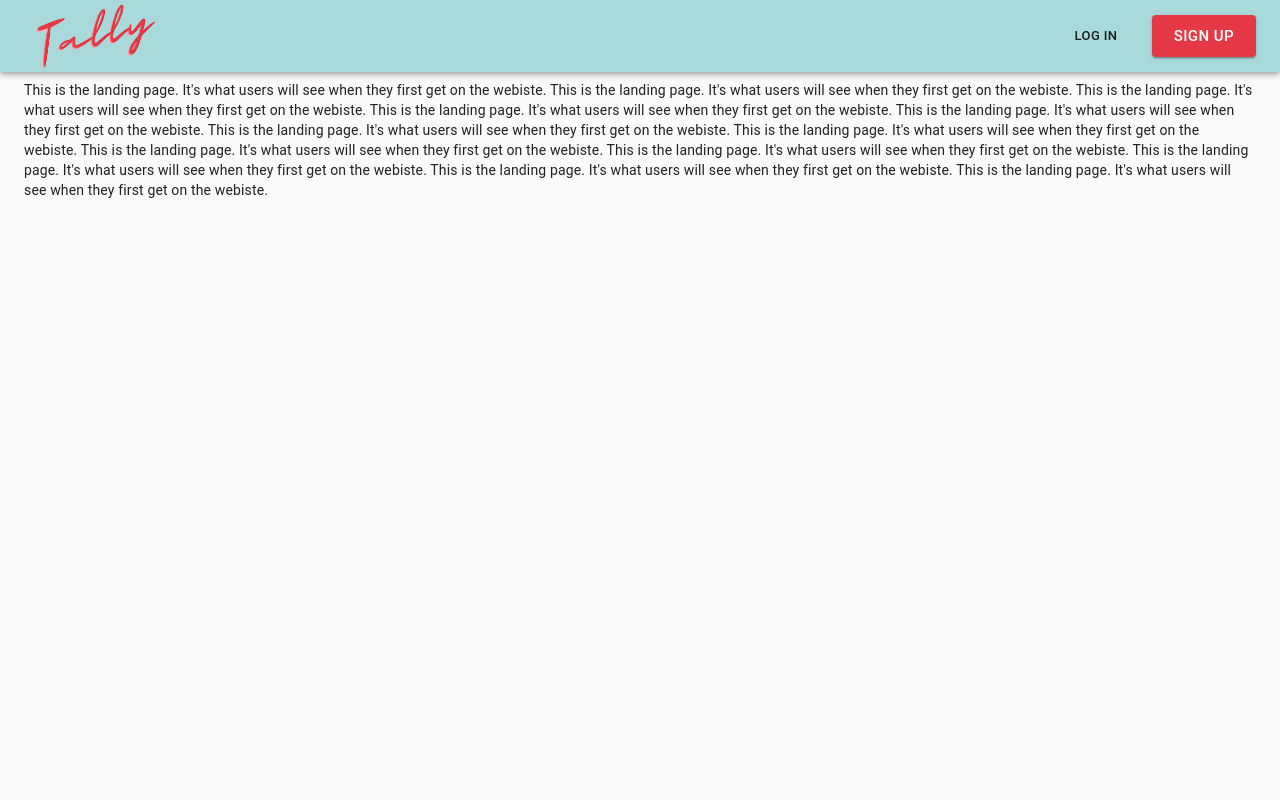
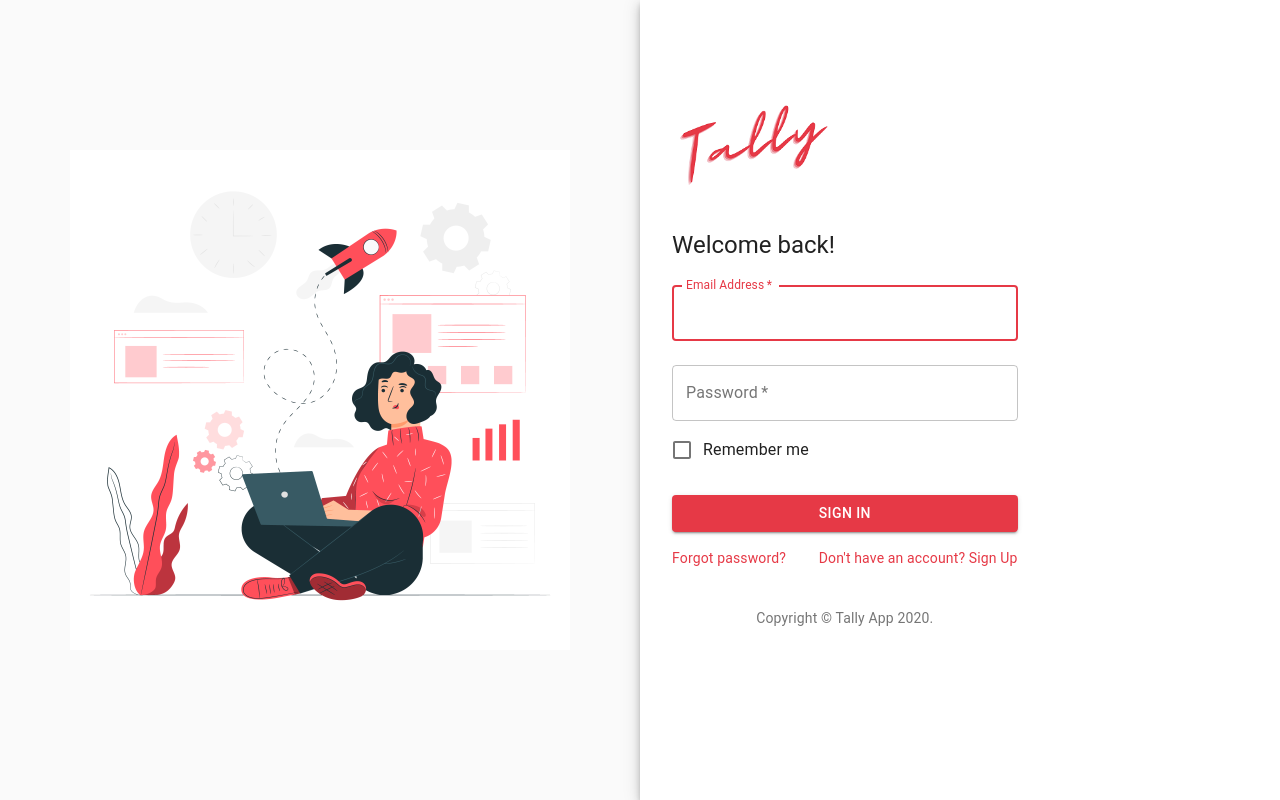
Before and after one commit to awalemandi/tally, a React (Create React App) app: page /login in a window 1280 px wide. Built offline with nearby package versions, Linux system fonts and the light colour scheme.

Commit message:
built login/signup and landing

```diff
--- a/src/App.tsx
+++ b/src/App.tsx
@@ -1,18 +1,37 @@
 import React from 'react';
-import { BrowserRouter } from 'react-router-dom';
+import {
+	BrowserRouter,
+	Switch,
+	Route,
+	Link
+} from 'react-router-dom';
 import Home from './components/pages/Home';
-import SignIn from './components/pages/SignIn';
+import LogIn from './components/pages/LogIn';
 import LandingPage from './components/pages/LandingPage';
 import { SignUp } from './components/pages/SignUp';
+
 
 function App() {
 	return (
 		<BrowserRouter>
 			<div className='App'>
-				<LandingPage />
-				{/* <SignUp/> */}
-				{/* <SignIn /> */}
-				{/* <Home /> */}
+				<Switch>
+					<Route exact path='/'>
+						<LandingPage />
+					</Route>
+					<Route exact path='/signup'>
+						<SignUp />
+					</Route>
+					<Route exact path='/login'>
+						<LogIn/>
+					</Route>
+					<Route exact path='/home'>
+						<Home />
+					</Route>
+					{/* <SignUp/> */}
+					{/* <SignIn /> */}
+					{/* <Home /> */}
+				</Switch>
 			</div>
 		</BrowserRouter>
 	);
--- a/src/components/pages/LandingPage.tsx
+++ b/src/components/pages/LandingPage.tsx
@@ -10,8 +10,16 @@ import Slide from '@material-ui/core/Slide';
 import { makeStyles } from '@material-ui/core/styles';
 import Logo from '../../images/tally.png';
 import { Button } from '@material-ui/core';
+import Footer from '../layout/Footer';
+import { Link } from 'react-router-dom';
 
 const useStyles = makeStyles(theme => ({
+	root: {
+		height: '100vh',
+		display: 'flex',
+		flexDirection: 'column',
+		justifyContent: 'space-between',
+	},
 	navbar: {
 		height: '4.5rem',
 		display: 'flex',
@@ -34,8 +42,12 @@ const useStyles = makeStyles(theme => ({
 	buttonContainer: {
 		width: '12rem',
 		display: 'flex',
-        justifyContent: 'space-between'
-    }
+		justifyContent: 'space-between',
+	},
+	navLink: {
+		textDecoration: 'none',
+		alignSelf: 'center',
+	},
 }));
 
 interface Props {
@@ -62,15 +74,16 @@ export default function LandingPage() {
 			<HideOnScroll>
 				<AppBar color='secondary'>
 					<Toolbar className={classes.navbar}>
+						<Link to='/'>
 							<img src={Logo} className={classes.logo} />
+						</Link>
 						<Box className={classes.buttonContainer}>
-							<Button
-                                size='small'
-                                variant='text'
-								href='#contained-buttons'
-							>
+							<Link to='/login' className={classes.navLink}>
+								<Button size='small' variant='text' href='#contained-buttons'>
 									Log In
 								</Button>
+							</Link>
+							<Link to='/signup' className={classes.navLink}>
 								<Button
 									size='large'
 									variant='contained'
@@ -79,12 +92,13 @@ export default function LandingPage() {
 								>
 									Sign Up
 								</Button>
+							</Link>
 						</Box>
 					</Toolbar>
 				</AppBar>
 			</HideOnScroll>
 			<Toolbar />
-			<Container>
+			<Container className={classes.root}>
 				<Box my={2}>
 					{[...new Array(12)]
 						.map(
@@ -93,6 +107,7 @@ export default function LandingPage() {
 						)
 						.join('\n')}
 				</Box>
+				<Footer />
 			</Container>
 		</>
 	);
--- a/src/components/pages/SignIn.tsx
+++ b/src/components/pages/LogIn.tsx
@@ -1,57 +1,82 @@
 import React from 'react';
-import Button from '@material-ui/core/Button';
 import CssBaseline from '@material-ui/core/CssBaseline';
-import TextField from '@material-ui/core/TextField';
-import FormControlLabel from '@material-ui/core/FormControlLabel';
-import Checkbox from '@material-ui/core/Checkbox';
-import Link from '@material-ui/core/Link';
-import Paper from '@material-ui/core/Paper';
-import Box from '@material-ui/core/Box';
-import Grid from '@material-ui/core/Grid';
-import Typography from '@material-ui/core/Typography';
+import {
+	Typography,
+	Button,
+	TextField,
+	FormControlLabel,
+	Checkbox,
+	Link,
+	Paper,
+	Box,
+	Grid,
+} from '@material-ui/core';
 import { makeStyles } from '@material-ui/core/styles';
 import Copyright from '../Copyright';
+import Logo from '../../images/tally.png';
+import LoginImage from '../../images/login.jpg';
 
 const useStyles = makeStyles(theme => ({
 	root: {
 		height: '100vh',
 	},
+	logo: {
+		height: '10rem',
+		[theme.breakpoints.down('xs')]: {
+			alignSelf: 'center',
+		},
+	},
+	imageContainer: {
+		display: 'flex',
+		justifyContent: 'center',
+		alignItems: 'center',
+		[theme.breakpoints.down('xs')]: {
+			display: 'none',
+		},
+	},
 	image: {
-		backgroundImage: 'url(https://source.unsplash.com/random)',
-		backgroundRepeat: 'no-repeat',
-		backgroundColor:
-			theme.palette.type === 'light'
-				? theme.palette.grey[50]
-				: theme.palette.grey[900],
-		backgroundSize: 'cover',
-		backgroundPosition: 'center',
+		width: '500px',
 	},
 	paper: {
 		margin: theme.spacing(8, 4),
 		display: 'flex',
 		flexDirection: 'column',
 		alignItems: 'flex-start',
+		justifyContent: 'space-around',
+	},
+	greeting: {
+		[theme.breakpoints.down('xs')]: {
+			alignSelf: 'center',
+		},
 	},
 	form: {
-		width: '100%', // Fix IE 11 issue.
+		width: '60%', // Fix IE 11 issue.
 		marginTop: theme.spacing(1),
+		[theme.breakpoints.down('xs')]: {
+			alignSelf: 'center',
+		},
 	},
 	submit: {
 		margin: theme.spacing(3, 0, 2),
 	},
 }));
 
-export default function SignIn() {
+export default function LogIn() {
 	const classes = useStyles();
 
 	return (
 		<Grid container component='main' className={classes.root}>
 			<CssBaseline />
-			<Grid item xs={false} sm={4} md={7} className={classes.image} />
-			<Grid item xs={12} sm={8} md={5} component={Paper} elevation={6} square>
+			<Grid item xs={false} sm={4} md={6} className={classes.imageContainer}>
+				<img src={LoginImage} className={classes.image} />
+			</Grid>
+			<Grid item xs={12} sm={8} md={6} component={Paper} elevation={6} square>
 				<div className={classes.paper}>
-					<Typography component='h1' variant='h5'>
-						Tally
+					<Link href='/'>
+						<img src={Logo} className={classes.logo} />
+					</Link>
+					<Typography component='h1' variant='h5' className={classes.greeting}>
+						Welcome back!
 					</Typography>
 					<form className={classes.form} noValidate>
 						<TextField
@@ -84,7 +109,7 @@ export default function SignIn() {
 							type='submit'
 							fullWidth
 							variant='contained'
-							color='secondary'
+							color='primary'
 							className={classes.submit}
 						>
 							Sign In
@@ -96,7 +121,7 @@ export default function SignIn() {
 								</Link>
 							</Grid>
 							<Grid item>
-								<Link href='#' variant='body2'>
+								<Link href='/signup' variant='body2'>
 									{"Don't have an account? Sign Up"}
 								</Link>
 							</Grid>
--- a/src/components/pages/SignUp.tsx
+++ b/src/components/pages/SignUp.tsx
@@ -10,6 +10,7 @@ import Box from '@material-ui/core/Box';
 import Typography from '@material-ui/core/Typography';
 import { makeStyles } from '@material-ui/core/styles';
 import Container from '@material-ui/core/Container';
+import Logo from '../../images/tally.png';
 
 import Copyright from '../Copyright';
 
@@ -20,9 +21,8 @@ const useStyles = makeStyles(theme => ({
 		flexDirection: 'column',
 		alignItems: 'center',
 	},
-	avatar: {
-		margin: theme.spacing(1),
-		backgroundColor: theme.palette.secondary.main,
+	logo: {
+		height: '10rem',
 	},
 	form: {
 		width: '100%', // Fix IE 11 issue.
@@ -40,8 +40,11 @@ export const SignUp = () => {
 		<Container component='main' maxWidth='xs'>
 			<CssBaseline />
 			<div className={classes.paper}>
+				<Link href='/'>
+					<img src={Logo} className={classes.logo} />
+				</Link>
 				<Typography component='h1' variant='h5'>
-					Welcome to Tally
+					Ready to Tally Up?
 				</Typography>
 				<form className={classes.form} noValidate>
 					<Grid container spacing={2}>
@@ -102,14 +105,14 @@ export const SignUp = () => {
 						type='submit'
 						fullWidth
 						variant='contained'
-						color='secondary'
+						color='primary'
 						className={classes.submit}
 					>
 						Sign Up
 					</Button>
 					<Grid container justify='flex-end'>
 						<Grid item>
-							<Link href='#' variant='body2'>
+							<Link href='/login' variant='body2'>
 								Already have an account? Sign in
 							</Link>
 						</Grid>
```
Also changed, not shown: src/images/login.jpg (added), 1 other file (tests, documents, lock files or other folders). Lines whose indentation alone changed are shown as unchanged.
